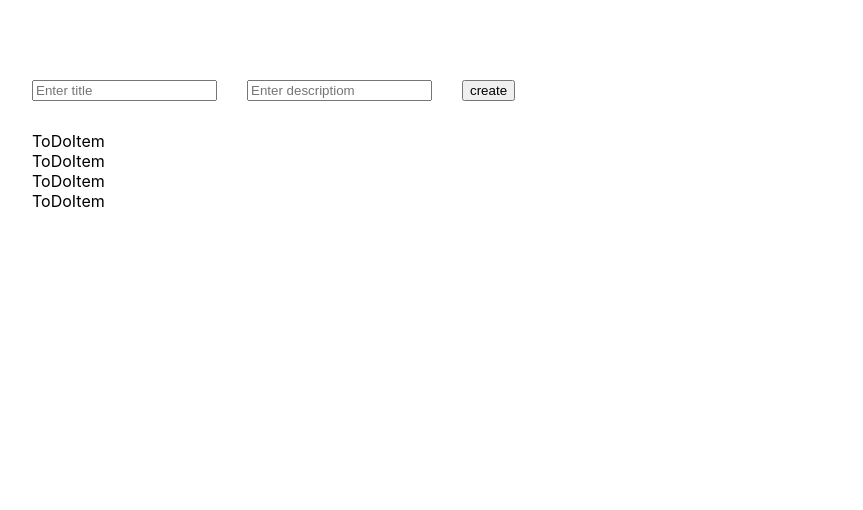
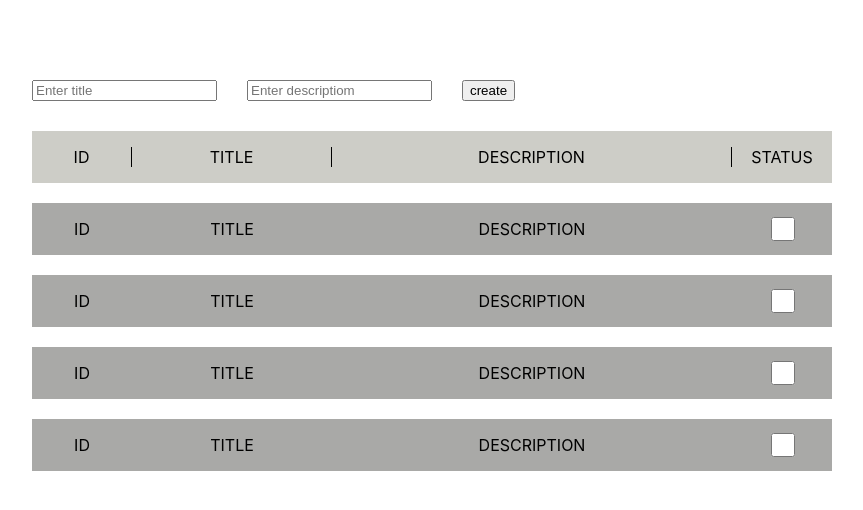
Before and after one commit to maxkulbako/todo_test, a JavaScript app: page / in a window 1280 px wide. Shown: the top 510 px of the page, without its empty margins (208-1071 px from the left). Built offline with nearby package versions, Linux system fonts and the light colour scheme; the HTML template or start-up script is replaced by a standard one.

Commit message:
add base styles

```diff
--- a/src/App.css
+++ b/src/App.css
@@ -2,6 +2,41 @@ form {
   padding: 30px 0;
   display: flex;
   gap: 30px;
+}
+
+.todo_item_wrapper {
+  display: grid;
+  grid-template-columns: 100px 200px 400px 100px;
+  text-align: center;
+  background-color: rgb(169, 169, 167);
+  margin: 20px 0;
+  cursor: pointer;
+}
+.todo_item_wrapper p {
+  padding: 0 10px;
+  overflow: hidden;
+  white-space: nowrap;
+  text-overflow: ellipsis;
+}
+.todo_item_wrapper input {
+  width: 24px;
+  height: 24px;
+  align-self: center;
+  justify-self: center;
+}
+
+.todo_list_title {
+  display: grid;
+  grid-template-columns: 100px 200px 400px 100px;
+  text-align: center;
+  background-color: rgb(205, 205, 199);
+  margin-bottom: 20px;
+}
+.todo_list_title p {
+  border-right: 1px solid #000;
+}
+.todo_list_title p:last-child {
+  border: none;
 }
 
 .App {
--- a/src/ToDo/components/ToDoItem.js
+++ b/src/ToDo/components/ToDoItem.js
@@ -1,5 +1,10 @@
 export function ToDoItem() {
   return (
-    <div>ToDoItem</div>
+    <div className="todo_item_wrapper">
+        <p>ID</p>
+        <p>TITLE</p>
+        <p>DESCRIPTION</p>
+        <input type="checkbox" />
+    </div>
   );
 }
--- a/src/ToDo/components/ToDoList.js
+++ b/src/ToDo/components/ToDoList.js
@@ -2,7 +2,13 @@ import { ToDoItem } from './ToDoItem';
 
 export function ToDoList() {
   return (
-    <div>
+    <div className="todo_list_wrapper">
+      <div className="todo_list_title">
+        <p>ID</p>
+        <p>TITLE</p>
+        <p>DESCRIPTION</p>
+        <p>STATUS</p>
+      </div>
       <ToDoItem/>
       <ToDoItem/>
       <ToDoItem/>
--- a/src/ToDo/styles/todo_item.scss
+++ b/src/ToDo/styles/todo_item.scss
@@ -0,0 +1,23 @@
+.todo_item_wrapper {
+  display: grid;
+  grid-template-columns: 100px 200px 400px 100px;
+  text-align: center;
+  background-color: rgb(169, 169, 167);
+  margin: 20px 0;
+  cursor: pointer;
+
+  p {
+      padding: 0 10px;
+      overflow: hidden;
+      white-space: nowrap;
+      text-overflow: ellipsis;
+
+    }
+
+  input {
+    width: 24px;
+    height: 24px;
+    align-self: center;
+    justify-self: center;
+  }
+}
--- a/src/ToDo/styles/todo_list.scss
+++ b/src/ToDo/styles/todo_list.scss
@@ -0,0 +1,16 @@
+.todo_list_title {
+  display: grid;
+  grid-template-columns: 100px 200px 400px 100px;
+  text-align: center;
+  background-color: rgb(205, 205, 199);
+  margin-bottom: 20px;
+
+
+  p {
+    border-right: 1px solid #000;
+
+    &:last-child {
+      border: none;
+    }
+  }
+}
```
Also changed, not shown: 1 other file (tests, documents, lock files or other folders).
